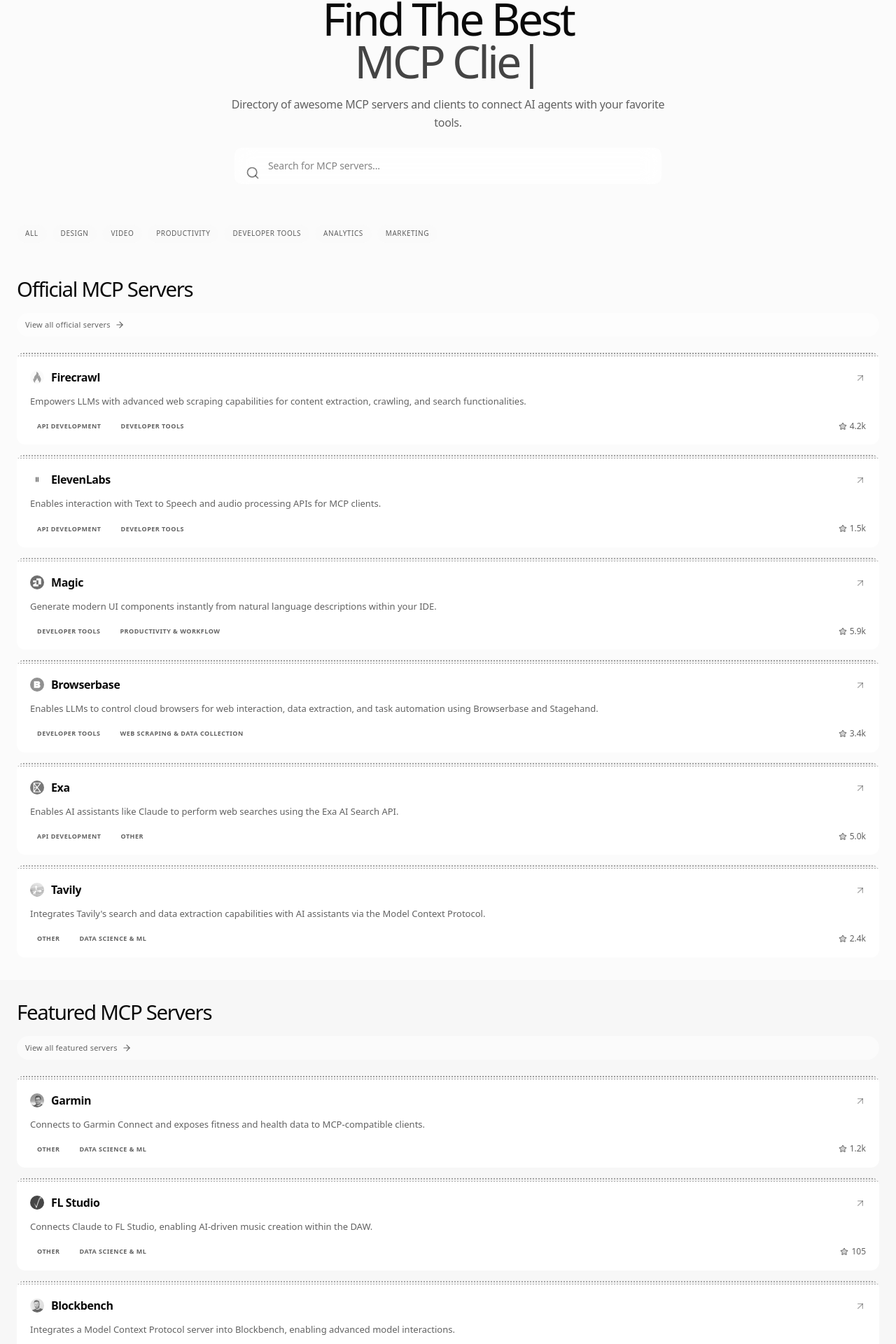
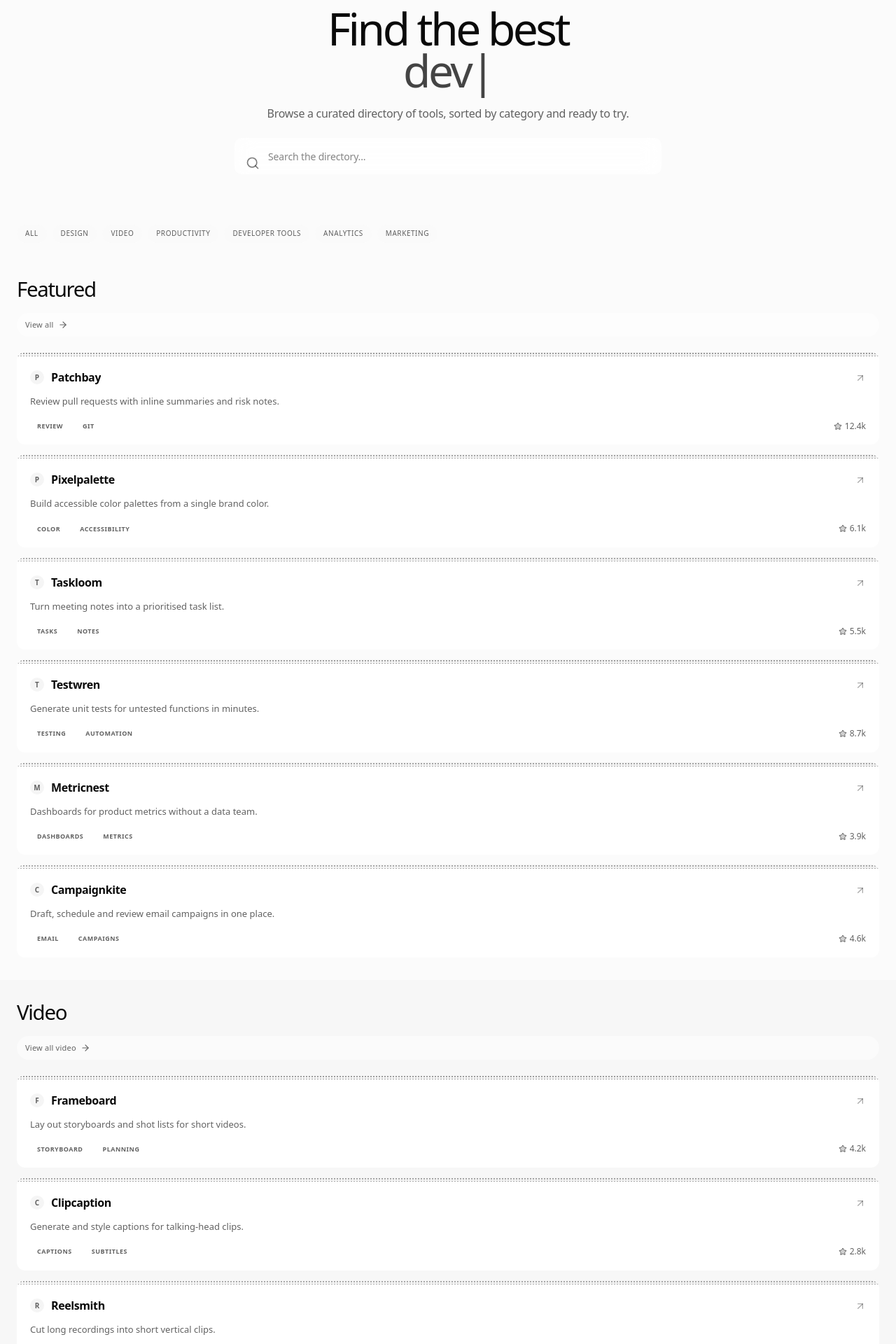
Before and after one commit to ttncode/marketplace-ui, a Next.js app: page / in a window 1280 px wide. Shown: the part 191-2111 px from the top of the page at 70% size. Built offline with nearby package versions, Linux system fonts and the light colour scheme.

Commit message:
feat(content): build the home page from content

```diff
--- a/src/app/(site)/page.tsx
+++ b/src/app/(site)/page.tsx
@@ -1,24 +1,35 @@
 import { DirectorySection } from "@/components/blocks/directory-section";
-import { DIRECTORY_SECTIONS } from "@/components/sites/mcpmarket-com-1a9fdbee/root-8a5edab2/directory-data";
 import { FaqSection } from "@/components/blocks/faq";
+import { HeroSection } from "@/components/blocks/hero";
 import { CATEGORIES } from "@/content/categories";
-import { HeroSection } from "@/components/blocks/hero";
+import { FAQ } from "@/content/faq";
+import { HERO, HOME_SECTIONS } from "@/content/home";
+import { LISTINGS } from "@/content/listings";
 
 const CATEGORY_LINKS = [
   { label: "All", href: "/categories" },
   ...CATEGORIES.map((category) => ({ label: category.name, href: `/categories/${category.slug}` })),
 ];
 
+const LISTINGS_BY_SLUG = new Map(LISTINGS.map((listing) => [listing.slug, listing]));
+
 export default function Home() {
   return (
     <main className="min-h-screen">
       <div className="flex min-h-screen flex-col bg-[var(--design-canvas)] font-sans text-[var(--design-ink)]">
-        <HeroSection categoryLinks={CATEGORY_LINKS} />
+        <HeroSection hero={HERO} categoryLinks={CATEGORY_LINKS} />
         <div className="flex-1">
-          {DIRECTORY_SECTIONS.map((section, index) => (
-            <DirectorySection key={section.title} section={section} tone={index % 2 === 1 ? "subtle" : "canvas"} />
+          {HOME_SECTIONS.map((section, index) => (
+            <DirectorySection
+              key={section.title}
+              title={section.title}
+              badge={section.badge}
+              viewAll={section.viewAll}
+              listings={section.listingSlugs.flatMap((slug) => LISTINGS_BY_SLUG.get(slug) ?? [])}
+              tone={index % 2 === 1 ? "subtle" : "canvas"}
+            />
           ))}
-          <FaqSection />
+          <FaqSection items={FAQ} />
         </div>
       </div>
     </main>
--- a/src/components/blocks/directory-section.tsx
+++ b/src/components/blocks/directory-section.tsx
@@ -1,8 +1,7 @@
 import { ArrowRight } from "lucide-react";
 import { cn } from "@/lib/utils";
-import { ListingCard } from "@/components/blocks/listing-card";
-import { toListingCard } from "@/components/sites/mcpmarket-com-1a9fdbee/shared/card-listing";
-import type { DirectorySection as DirectorySectionData } from "@/components/sites/mcpmarket-com-1a9fdbee/shared/types";
+import { ListingCard, type ListingCardData } from "@/components/blocks/listing-card";
+import type { LinkRef } from "@/lib/types";
 
 const TONE_BACKGROUND = { canvas: "bg-[#fbfbfb]", subtle: "bg-[#f7f7f7]" } as const;
 
@@ -13,13 +12,18 @@ const TITLE =
   "font-display text-[clamp(24px,2.3vw,34px)] leading-[28px] font-normal tracking-[-0.045em] text-[#0a0a0a] md:leading-[32px]";
 
 export function DirectorySection({
-  section,
+  title,
+  badge,
+  viewAll,
+  listings,
   tone,
 }: {
-  readonly section: DirectorySectionData;
+  readonly title: string;
+  readonly badge?: LinkRef;
+  readonly viewAll: LinkRef;
+  readonly listings: readonly ListingCardData[];
   readonly tone: "canvas" | "subtle";
 }) {
-  const { badge } = section;
   return (
     <section
       className={cn(
@@ -33,7 +37,7 @@ export function DirectorySection({
             {badge ? (
               <div className="mb-1 flex items-center gap-3">
                 <h2 className={TITLE}>
-                  <span>{section.title}</span>
+                  <span>{title}</span>
                 </h2>
                 <a
                   href={badge.href}
@@ -44,15 +48,15 @@ export function DirectorySection({
               </div>
             ) : (
               <h2 className={cn(TITLE, "mb-1")}>
-                <span>{section.title}</span>
+                <span>{title}</span>
               </h2>
             )}
           </div>
           <a
-            href={section.viewAll.href}
+            href={viewAll.href}
             className={cn(PILL_LINK, "group inline-flex h-[34px] items-center gap-1.5 px-3 py-1.5 leading-[20px]")}
           >
-            {section.viewAll.label}
+            {viewAll.label}
             <ArrowRight
               aria-hidden
               className="size-3.5 transition-transform duration-150 group-hover:translate-x-0.5 motion-reduce:transition-none motion-reduce:group-hover:translate-x-0"
@@ -61,8 +65,8 @@ export function DirectorySection({
           </a>
         </div>
         <div className="grid gap-[14px] md:grid-cols-2 lg:grid-cols-3">
-          {section.cards.map((card) => (
-            <ListingCard key={card.href} listing={toListingCard(card)} />
+          {listings.map((listing) => (
+            <ListingCard key={listing.slug} listing={listing} />
           ))}
         </div>
       </div>
--- a/src/components/blocks/hero.tsx
+++ b/src/components/blocks/hero.tsx
@@ -4,9 +4,8 @@ import { useEffect, useState, type FormEvent } from "react";
 import { useRouter } from "next/navigation";
 import { Search } from "lucide-react";
 import { CategoryRail } from "@/components/blocks/category-rail";
-import { HERO } from "@/components/sites/mcpmarket-com-1a9fdbee/shared/site-data";
 import { HeroDitherShader } from "@/components/blocks/dither-background";
-import type { LinkRef } from "@/lib/types";
+import type { HeroContent, LinkRef } from "@/lib/types";
 
 const HOLD_MS = 2000;
 const DELETE_MS = 50;
@@ -15,15 +14,13 @@ const TYPE_MS = 80;
 const HERO_MASK =
   "linear-gradient(to bottom, rgba(0,0,0,0.34) 0%, rgba(0,0,0,0.28) 20%, rgba(0,0,0,0.32) 38%, rgba(0,0,0,0.38) 56%, rgba(0,0,0,0.46) 70%, rgba(0,0,0,0.4) 78%, rgba(0,0,0,0.28) 86%, rgba(0,0,0,0.12) 94%, transparent 100%)";
 
-const WORDS = HERO.rotatingTerms;
-
-function useTypewriter(): string {
+function useTypewriter(words: readonly string[]): string {
   const [wordIndex, setWordIndex] = useState(0);
-  const [text, setText] = useState<string>(WORDS[0]);
+  const [text, setText] = useState<string>(words[0]);
   const [deleting, setDeleting] = useState(false);
 
   useEffect(() => {
-    const word = WORDS[wordIndex];
+    const word = words[wordIndex];
     const holding = !deleting && text === word;
     const delay = holding ? HOLD_MS : deleting ? DELETE_MS : TYPE_MS;
     const id = setTimeout(() => {
@@ -31,20 +28,26 @@ function useTypewriter(): string {
         setDeleting(true);
       } else if (deleting && text === "") {
         setDeleting(false);
-        setWordIndex((wordIndex + 1) % WORDS.length);
+        setWordIndex((wordIndex + 1) % words.length);
       } else {
         setText(deleting ? text.slice(0, -1) : word.slice(0, text.length + 1));
       }
     }, delay);
     return () => clearTimeout(id);
-  }, [wordIndex, text, deleting]);
+  }, [words, wordIndex, text, deleting]);
 
   return text;
 }
 
-export function HeroSection({ categoryLinks }: { readonly categoryLinks: readonly LinkRef[] }) {
+export function HeroSection({
+  hero,
+  categoryLinks,
+}: {
+  readonly hero: HeroContent;
+  readonly categoryLinks: readonly LinkRef[];
+}) {
   const router = useRouter();
-  const typed = useTypewriter();
+  const typed = useTypewriter(hero.rotatingTerms);
 
   const handleSubmit = (event: FormEvent<HTMLFormElement>) => {
     event.preventDefault();
@@ -71,18 +74,18 @@ export function HeroSection({ categoryLinks }: { readonly categoryLinks: readonl
                 <span className="flex items-center gap-2">
                   <span className="size-1.5 animate-pulse rounded-full bg-[#0a0a0a] [animation-duration:3.4s]" />
                   <span>
-                    <strong className="font-semibold text-[#0a0a0a]">{HERO.serverCount}</strong> Servers
+                    <strong className="font-semibold text-[#0a0a0a]">{hero.countLabel}</strong>
                   </span>
                 </span>
                 <span className="hidden h-3 w-px bg-[#dbdbdb] sm:block" />
-                <span className="hidden gap-1 text-[#616161] sm:flex">{HERO.updatedLabel}</span>
+                <span className="hidden gap-1 text-[#616161] sm:flex">{hero.updatedLabel}</span>
               </div>
             </div>
             <div className="relative isolate z-0 w-full before:pointer-events-none before:absolute before:inset-[-38px_-76px_-44px] before:-z-10 before:blur-[14px] before:content-[''] before:[background:radial-gradient(82%_84%_at_50%_48%,rgba(255,255,255,0.46)_0,rgba(255,255,255,0.34)_46%,rgba(255,255,255,0.16)_68%,transparent_90%)] max-md:before:inset-[-30px_-42px_-36px] max-md:before:[background:radial-gradient(82%_86%_at_50%_48%,rgba(255,255,255,.5)_0,rgba(255,255,255,.36)_48%,rgba(255,255,255,.16)_70%,transparent_92%)] md:max-[899px]:before:inset-x-[-64px] md:max-[899px]:before:[background:radial-gradient(84%_84%_at_50%_48%,rgba(255,255,255,.48)_0,rgba(255,255,255,.35)_48%,rgba(255,255,255,.16)_70%,transparent_92%)]">
               <h1 className="m-0 mx-auto max-w-[1180px] text-balance font-display text-[clamp(50px,5vw,72px)] font-normal leading-[0.94] tracking-[-0.055em] text-[#0a0a0a] max-md:text-[clamp(44px,14vw,66px)] md:max-[899px]:max-w-[760px]">
-                <span className="sr-only">{`${HERO.title} ${WORDS.join(" - ")}`}</span>
+                <span className="sr-only">{`${hero.title} ${hero.rotatingTerms.join(" - ")}`}</span>
                 <span aria-hidden="true" className="block">
-                  <span className="block">{HERO.title}</span>
+                  <span className="block">{hero.title}</span>
                   <span className="text-[#444444]">
                     {typed}
                     <span className="animate-pulse">|</span>
@@ -90,7 +93,7 @@ export function HeroSection({ categoryLinks }: { readonly categoryLinks: readonl
                 </span>
               </h1>
               <p className="mx-auto mt-[18px] max-w-[650px] font-sans text-base leading-[1.65] tracking-[-0.018em] text-[rgba(10,10,10,0.64)] max-md:max-w-[92%] max-md:text-[15px]">
-                {HERO.description}
+                {hero.description}
               </p>
             </div>
             <form role="search" onSubmit={handleSubmit} className="mt-[22px] w-[min(100%,610px)]">
@@ -99,8 +102,8 @@ export function HeroSection({ categoryLinks }: { readonly categoryLinks: readonl
                   type="text"
                   name="search"
                   autoComplete="off"
-                  placeholder={HERO.searchPlaceholder}
-                  aria-label={HERO.searchPlaceholder}
+                  placeholder={hero.searchPlaceholder}
+                  aria-label={hero.searchPlaceholder}
                   className="flex h-[52px] w-full rounded-[10px] border-0 bg-transparent px-12 py-2 font-sans text-sm leading-5 tracking-[-0.14px] text-[#0a0a0a] shadow-none outline-none placeholder:text-[rgba(34,34,34,0.48)]"
                 />
                 <Search
--- /dev/null
+++ b/src/content/faq.ts
@@ -0,0 +1,8 @@
+import type { FaqItem } from "../lib/types.ts";
+
+export const FAQ: readonly FaqItem[] = [
+  { question: "What is this directory?", answer: "A curated list of tools, grouped by category so you can compare them quickly." },
+  { question: "How are listings chosen?", answer: "Each listing is added by hand and checked for a working link and a clear description." },
+  { question: "Is it free to use?", answer: "Yes, browsing and searching the directory is free." },
+  { question: "How do I suggest a listing?", answer: "Use the submit page and we will review your suggestion." },
+];
--- /dev/null
+++ b/src/content/home.ts
@@ -0,0 +1,28 @@
+import type { HeroContent, HomeSection } from "../lib/types.ts";
+
+export const HERO: HeroContent = {
+  countLabel: "20 tools",
+  updatedLabel: "Updated daily",
+  title: "Find the best",
+  rotatingTerms: ["design tools", "video tools", "dev tools"],
+  description: "Browse a curated directory of tools, sorted by category and ready to try.",
+  searchPlaceholder: "Search the directory...",
+};
+
+export const HOME_SECTIONS: readonly HomeSection[] = [
+  {
+    title: "Featured",
+    viewAll: { label: "View all", href: "/categories" },
+    listingSlugs: ["patchbay", "pixelpalette", "taskloom", "testwren", "metricnest", "campaignkite"],
+  },
+  {
+    title: "Video",
+    viewAll: { label: "View all video", href: "/categories/video" },
+    listingSlugs: ["frameboard", "clipcaption", "reelsmith", "soundstage", "thumbcraft", "castlight"],
+  },
+  {
+    title: "Developer Tools",
+    viewAll: { label: "View all developer tools", href: "/categories/developer-tools" },
+    listingSlugs: ["patchbay", "testwren", "lintfox", "shipwell", "schemaleaf", "logbloom"],
+  },
+];
--- a/src/content/listings.ts
+++ b/src/content/listings.ts
@@ -193,4 +193,132 @@ export const LISTINGS: readonly Listing[] = [
     useCases: ["Trying the template", "Seeing a full detail page"],
     faq: [{ question: "Is there a free plan?", answer: "Yes, this demo listing is free to try." }],
   },
+  {
+    slug: "reelsmith",
+    name: "Reelsmith",
+    summary: "Cut long recordings into short vertical clips.",
+    category: "video",
+    tags: ["clips", "editing"],
+    stars: "3.1k",
+    author: { label: "Reelsmith Labs", href: "https://example.com/reelsmith" },
+    about: [
+      "Reelsmith is a demo listing used to show how a directory entry reads.",
+      "Cut long recordings into short vertical clips. Replace this text with your own listing copy.",
+    ],
+    features: ["Quick setup", "Clear defaults", "Export your work"],
+    useCases: ["Trying the template", "Seeing a full detail page"],
+    faq: [{ question: "Is there a free plan?", answer: "Yes, this demo listing is free to try." }],
+  },
+  {
+    slug: "soundstage",
+    name: "Soundstage",
+    summary: "Clean up voice tracks and balance levels automatically.",
+    category: "video",
+    tags: ["audio", "editing"],
+    stars: "2.4k",
+    author: { label: "Soundstage Audio", href: "https://example.com/soundstage" },
+    about: [
+      "Soundstage is a demo listing used to show how a directory entry reads.",
+      "Clean up voice tracks and balance levels automatically. Replace this text with your own listing copy.",
+    ],
+    features: ["Quick setup", "Clear defaults", "Export your work"],
+    useCases: ["Trying the template", "Seeing a full detail page"],
+    faq: [{ question: "Is there a free plan?", answer: "Yes, this demo listing is free to try." }],
+  },
+  {
+    slug: "thumbcraft",
+    name: "Thumbcraft",
+    summary: "Design video thumbnails from reusable templates.",
+    category: "video",
+    tags: ["thumbnails", "templates"],
+    stars: "1.7k",
+    author: { label: "Thumbcraft Co", href: "https://example.com/thumbcraft" },
+    about: [
+      "Thumbcraft is a demo listing used to show how a directory entry reads.",
+      "Design video thumbnails from reusable templates. Replace this text with your own listing copy.",
+    ],
+    features: ["Quick setup", "Clear defaults", "Export your work"],
+    useCases: ["Trying the template", "Seeing a full detail page"],
+    faq: [{ question: "Is there a free plan?", answer: "Yes, this demo listing is free to try." }],
+  },
+  {
+    slug: "castlight",
+    name: "Castlight",
+    summary: "Schedule and publish videos to every channel at once.",
+    category: "video",
+    tags: ["publishing", "scheduling"],
+    stars: "2.0k",
+    author: { label: "Castlight Media", href: "https://example.com/castlight" },
+    about: [
+      "Castlight is a demo listing used to show how a directory entry reads.",
+      "Schedule and publish videos to every channel at once. Replace this text with your own listing copy.",
+    ],
+    features: ["Quick setup", "Clear defaults", "Export your work"],
+    useCases: ["Trying the template", "Seeing a full detail page"],
+    faq: [{ question: "Is there a free plan?", answer: "Yes, this demo listing is free to try." }],
+  },
+  {
+    slug: "lintfox",
+    name: "Lintfox",
+    summary: "Fast linting with fixes explained in plain language.",
+    category: "developer-tools",
+    tags: ["lint", "quality"],
+    stars: "9.3k",
+    author: { label: "Lintfox Dev", href: "https://example.com/lintfox" },
+    about: [
+      "Lintfox is a demo listing used to show how a directory entry reads.",
+      "Fast linting with fixes explained in plain language. Replace this text with your own listing copy.",
+    ],
+    features: ["Quick setup", "Clear defaults", "Export your work"],
+    useCases: ["Trying the template", "Seeing a full detail page"],
+    faq: [{ question: "Is there a free plan?", answer: "Yes, this demo listing is free to try." }],
+  },
+  {
+    slug: "shipwell",
+    name: "Shipwell",
+    summary: "One-command releases with changelogs and rollbacks.",
+    category: "developer-tools",
+    tags: ["release", "ci"],
+    stars: "7.2k",
+    author: { label: "Shipwell Inc", href: "https://example.com/shipwell" },
+    about: [
+      "Shipwell is a demo listing used to show how a directory entry reads.",
+      "One-command releases with changelogs and rollbacks. Replace this text with your own listing copy.",
+    ],
+    features: ["Quick setup", "Clear defaults", "Export your work"],
+    useCases: ["Trying the template", "Seeing a full detail page"],
+    faq: [{ question: "Is there a free plan?", answer: "Yes, this demo listing is free to try." }],
+  },
+  {
+    slug: "schemaleaf",
+    name: "Schemaleaf",
+    summary: "Visualise database schemas and generate migrations.",
+    category: "developer-tools",
+    tags: ["database", "migrations"],
+    stars: "5.8k",
+    author: { label: "Schemaleaf Works", href: "https://example.com/schemaleaf" },
+    about: [
+      "Schemaleaf is a demo listing used to show how a directory entry reads.",
+      "Visualise database schemas and generate migrations. Replace this text with your own listing copy.",
+    ],
+    features: ["Quick setup", "Clear defaults", "Export your work"],
+    useCases: ["Trying the template", "Seeing a full detail page"],
+    faq: [{ question: "Is there a free plan?", answer: "Yes, this demo listing is free to try." }],
+  },
+  {
+    slug: "logbloom",
+    name: "Logbloom",
+    summary: "Search and group application logs without setup.",
+    category: "developer-tools",
+    tags: ["logs", "debugging"],
+    stars: "4.4k",
+    author: { label: "Logbloom Labs", href: "https://example.com/logbloom" },
+    about: [
+      "Logbloom is a demo listing used to show how a directory entry reads.",
+      "Search and group application logs without setup. Replace this text with your own listing copy.",
+    ],
+    features: ["Quick setup", "Clear defaults", "Export your work"],
+    useCases: ["Trying the template", "Seeing a full detail page"],
+    faq: [{ question: "Is there a free plan?", answer: "Yes, this demo listing is free to try." }],
+  },
 ];
```
Also changed, not shown: src/components/blocks/faq.tsx (+10 -5 lines), src/lib/types.ts (+16 -0 lines), 1 other file (tests, documents, lock files or other folders).
